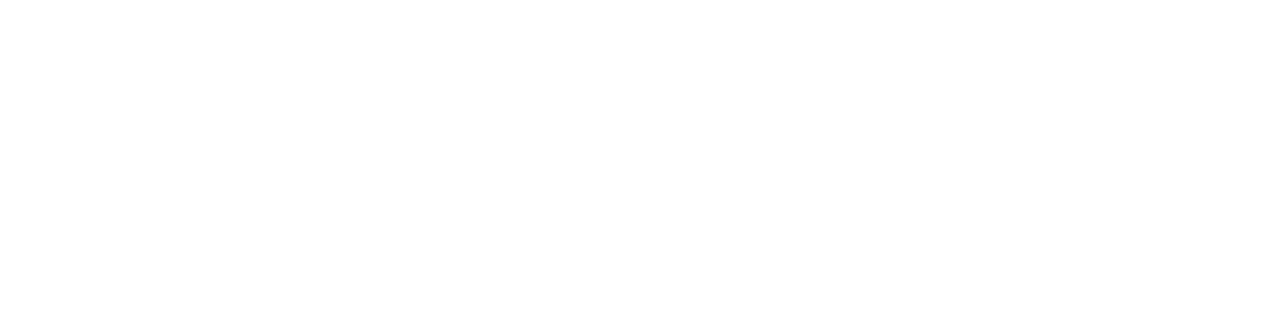
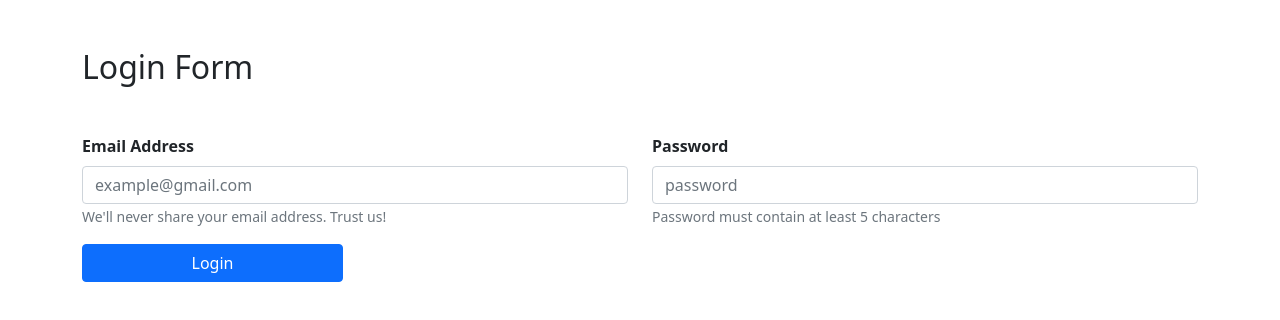
Before and after one commit to priyan1995/React-fundamenals, a React (Create React App) app: page /login-form in a window 1280 px wide. Shown: the top 320 px of the page. Built offline with nearby package versions, Linux system fonts and the light colour scheme.

Commit message:
form UI added with react bootstrap

```diff
--- a/src/App.js
+++ b/src/App.js
@@ -14,6 +14,7 @@ import About from './About';
 import ButtonPageUi from './components/ButtonDisablePage';
 import 'bootstrap/dist/css/bootstrap.min.css';
 import CardsList from './components/React-bootstrap/CardList';
+import LoginFormUi from './components/React-bootstrap/FormUi';
 
 function App() {
 
@@ -65,6 +66,10 @@ function App() {
             <CardsList />
           </Route>
 
+          <Route path="/login-form" >
+            <LoginFormUi />
+          </Route>
+
 
 
         </Switch>
--- a/src/components/Home.js
+++ b/src/components/Home.js
@@ -28,6 +28,9 @@ export const Home = () => {
                     <li>
                         <Link to="/cards-list">Cards List (Bootstrap Components)</Link>
                     </li>
+                    <li>
+                        <Link to="/login-form">Login Form (Bootstrap Components)</Link>
+                    </li>
 
                 </ul>
 
--- /dev/null
+++ b/src/components/React-bootstrap/FormUi.jsx
@@ -0,0 +1,51 @@
+import React from 'react';
+import { Container, Form, Row, Col } from 'react-bootstrap';
+import CommonButton from '../UiElements/CommonButton';
+
+const LoginFormUi = () => {
+    return (
+        <div>
+
+            <Container >
+                <h2 className="mt-5 mb-5">Login Form </h2>
+
+                <Form>
+                    <Row>
+                        <Col md="6">
+                            <Form.Group>
+                                <Form.Label>Email Address</Form.Label>
+                                <Form.Control type="email" placeholder="example@gmail.com" />
+                                <Form.Text className="text-muted">
+                                    We'll never share your email address. Trust us!
+                                </Form.Text>
+                            </Form.Group>
+                        </Col>
+
+                        <Col md="6">
+                            <Form.Group>
+                                <Form.Label>Password</Form.Label>
+                                <Form.Control type="password" placeholder="password" />
+                                <Form.Text className="text-muted">
+                                    Password must contain at least 5 characters
+                                </Form.Text>
+                            </Form.Group>
+                        </Col>
+
+                        <Col md="3">
+                            <CommonButton
+                                buttonClass="primary w-100 mt-3"
+                                title="Login"
+                            />
+                        </Col>
+
+
+                    </Row>
+                </Form>
+
+
+            </Container>
+        </div>
+    )
+}
+
+export default LoginFormUi;
--- /dev/null
+++ b/src/components/UiElements/CommonButton.jsx
@@ -0,0 +1,10 @@
+import React from 'react';
+import { Button } from 'react-bootstrap';
+
+const CommonButton = (props) => {
+    return (
+        <Button className={props.buttonClass}>{props.title}</Button>
+    )
+}
+
+export default CommonButton;
```
